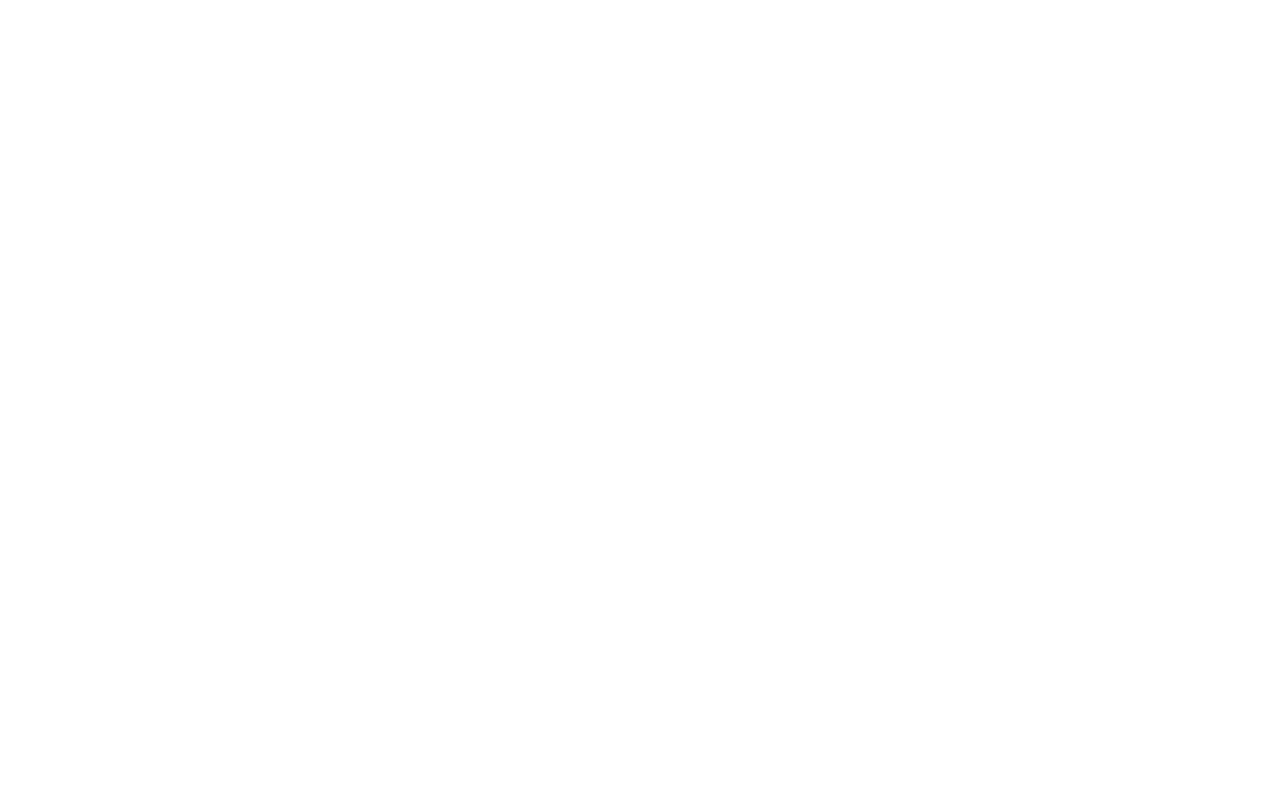
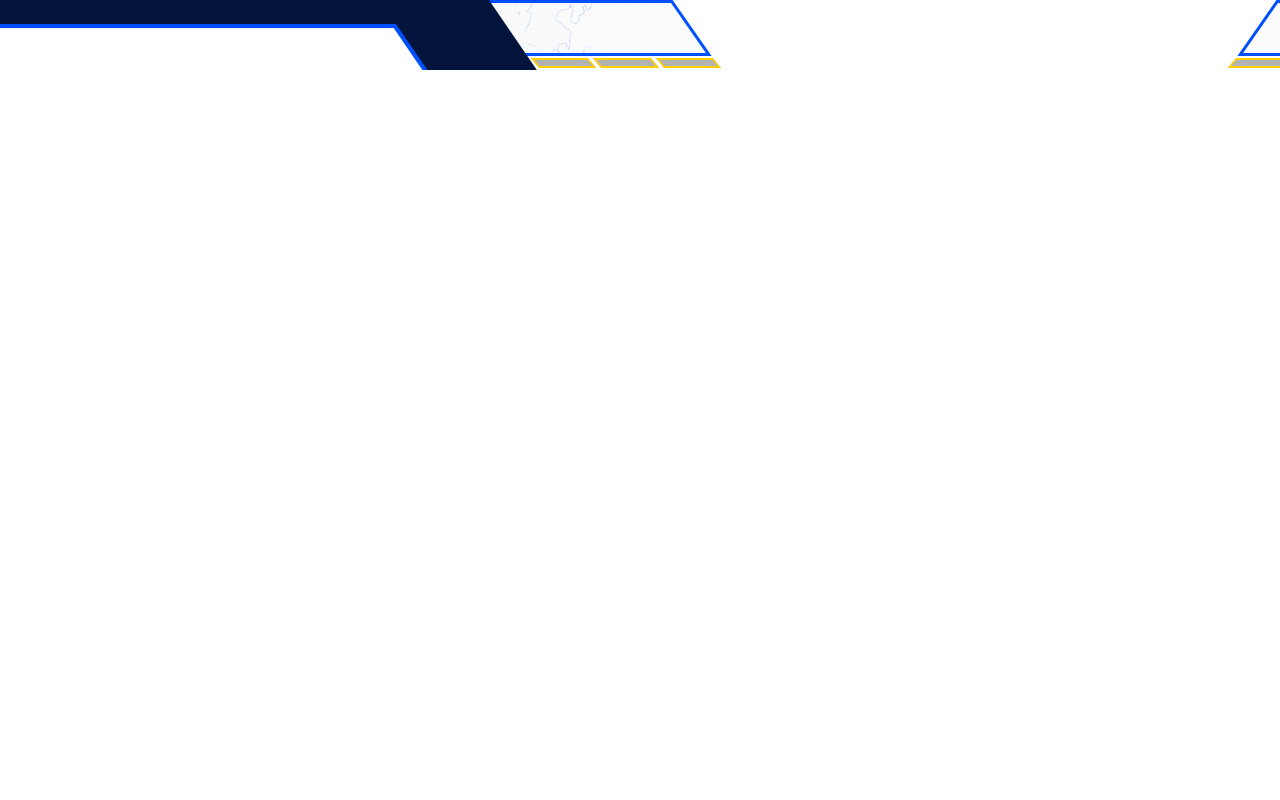
Before and after one commit to AcadArena/ROT-Overlay-NCO, a React (Create React App) app: page /ingame/codm in a window 1280 px wide. Shown: the top 800 px of the page. Built offline with nearby package versions, Linux system fonts and the light colour scheme; a web font is replaced by a local one.

Commit message:
feat: add codm ingame scene

```diff
--- a/src/view/ingame/IngameCodm.tsx
+++ b/src/view/ingame/IngameCodm.tsx
@@ -1,9 +1,8 @@
 import { makeStyles } from "@material-ui/core";
-import React from "react";
+import React, { FC } from "react";
 import { useSelector } from "react-redux";
-import LowerThirds from "../../comps/lowerthirds/LowerThirds";
 import { Participant, ReduxState } from "../../config/types/types";
-import frame from "../../assets/imgs/ingameframe.png";
+import frame from "../../assets/imgs/codm-ingame.png";
 
 const mcs = makeStyles({
   screen: {
@@ -13,106 +12,124 @@
     flexDirection: "column",
     alignItems: "center",
     justifyContent: "space-between",
+    backgroundSize: "stretch",
+    backgroundPosition: "center",
+    backgroundRepeat: "no-repeat",
+    backgroundImage: `url(${frame})`,
+    position: "relative",
+  },
+  top: {
+    width: "100%",
+    display: "flex",
+    justifyContent: "center",
+    transform: "translateX(14px)",
+
+    "& .spacer": {
+      width: 519,
+      height: 69,
     },
 
-  top: {
-    width: 1441,
-    height: 60,
+    "& .one": {
+      "& .details": {
+        padding: "0 0 0 45px",
+      },
+      "& .score": {
+        margin: "3px 0 0 46px",
+        transform: "skew(40deg)  translateX(2px)",
+      },
+    },
+
+    "& .two": {
+      flexDirection: "row-reverse",
+      "& .details": {
+        padding: "0 45px 0 0",
+        textAlign: "right",
+        alignItems: "flex-end",
+      },
+      "& .score": {
+        margin: "3px 46px 0 0",
+        transform: "skew(-40deg) translateX(-2px)",
+      },
+    },
+
+    "& .team": {
       display: "flex",
-    justifyContent: "space-between",
-    "& .left": { transformOrigin: "top left" },
-    "& .rightlt": {
-      transformOrigin: "top center",
-      transform: "scale(0.4761904761904762) translateX(160px)!important",
-    },
-    "& .lt": {
-      transform: "scale(0.4761904761904762)",
-      "& .team": {
-        height: "100%",
-        display: "flex",
-        alignItems: "center",
+      height: 69,
+      width: 288,
 
       "& .logo": {
-          height: "80%",
-          width: 100,
-          margin: "0px 57px 0px 62px",
+        height: 60,
+        width: 60,
+        alignSelf: "center",
         backgroundSize: "contain",
         backgroundPosition: "center",
         backgroundRepeat: "no-repeat",
       },
-        "& .details": {
+      "& .details-wrapper": {
         display: "flex",
         flexDirection: "column",
         flex: 1,
-
+        "& .details": {
+          display: "flex",
+          justifyContent: "center",
+          flexDirection: "column",
+          height: 55,
           "& .school": {
-            color: "#ddd",
-            fontFamily: "industry, sans-serif",
-            textTransform: "uppercase",
-            fontSize: 26,
+            fontFamily: "Druk Wide Bold",
+            lineHeight: 1,
+            fontWeight: "bold",
+            fontSize: 20,
+          },
+          "& .org": {
+            fontFamily: "industry",
             fontWeight: "bold",
             lineHeight: 1,
-            whiteSpace: "nowrap",
-            // letterSpacing: 1,
-          },
-          "& .name": {
-            color: "#ffd200",
-            fontFamily: "Druk Wide Bold, sans-serif",
             textTransform: "uppercase",
-            fontSize: 38,
-            lineHeight: 1,
           },
         },
 
-        "& .right": {
-          "& .school": { textAlign: "right" },
-          "& .name": { textAlign: "right" },
-        },
-
         "& .score": {
-          color: "#f9f9f9",
-          fontFamily: "Druk Wide Bold, sans-serif",
-          textTransform: "uppercase",
-          fontSize: 55,
-          margin: "0px 47px",
+          display: "grid",
+          gridTemplateColumns: "1fr 1fr 1fr",
+          gap: 5,
+          "& .bar": {
+            height: 10,
+            border: "2px solid #ffd000",
+            backgroundColor: "rgba(0,0,0,.3)",
           },
         },
       },
     },
-  bottom: {
-    height: 307,
-    width: 779,
-    backgroundSize: "100% 100%",
-    backgroundRepeat: "no-repeat",
-    backgroundPosition: "center",
-    backgroundImage: `url(${frame})`,
-    display: "flex",
-    flexDirection: "column",
-    alignItems: "center",
-    "& .text": {
-      marginTop: 18,
-      width: 700,
-      // backgroundColor: "rgba(0,0,0,.5)",
-      textAlign: "center",
-      fontFamily: "Druk Wide Bold",
-      textTransform: "uppercase",
-      fontSize: 21,
-      color: "#f8f8f8",
+  },
+
+  stage: {
+    position: "absolute",
+    height: 50,
+    width: 300,
+    bottom: 195,
+    left: 49,
     display: "flex",
     alignItems: "center",
     justifyContent: "center",
-      height: 66.2,
-    },
+    backgroundColor: "rgba(0,0,0,.5)",
+
+    fontFamily: "Anton",
+    color: "#fff",
+    textTransform: "uppercase",
+    fontSize: 35,
   },
 });
 
 const IngameCodm = () => {
   const c = mcs();
-  const { tournament, match, swap_team_positions, live_data } = useSelector(
-    (state: ReduxState) => state.live
-  );
+  const {
+    tournament,
+    match,
+    swap_team_positions: swap,
+    live_data,
+  } = useSelector((state: ReduxState) => state.live);
 
-  const getParticipant = (id: number): Participant | undefined => {
+  const team = (id: number = 0): Participant | undefined => {
     return (
       tournament?.participants.find((p) => p.id === id) ??
       tournament?.participants.find((p) => p.group_player_ids.includes(id))
@@ -128,7 +145,7 @@
     );
   };
 
-  const getFinalScore = (score: string, teamIndex: number) => {
+  const getFinalScore = (score: string = "0-0", teamIndex: 1 | 2) => {
     const scores: string[] = score.split(",");
     let team1: number = 0;
     let team2: number = 0;
@@ -146,9 +163,94 @@
 
   return (
     <div className={c.screen}>
-      <div className={c.top}></div>
+      <div className={c.top}>
+        <div className="team one">
+          <div
+            className="logo"
+            style={{
+              backgroundImage: `url(${getTeamLogo(
+                swap ? match?.player2_id : match?.player1_id
+              )})`,
+            }}
+          ></div>
+          <div className="details-wrapper">
+            <div className="details">
+              <div className="school">
+                {
+                  team(swap ? match?.player2_id : match?.player1_id)
+                    ?.university_acronym
+                }
+              </div>
+              <div className="org">
+                {team(swap ? match?.player2_id : match?.player1_id)?.org_name}
+              </div>
+            </div>
+            <div className="score">
+              <Bar
+                shaded={getFinalScore(match?.scores_csv, swap ? 2 : 1) > 0}
+              />
+              <Bar
+                shaded={getFinalScore(match?.scores_csv, swap ? 2 : 1) > 1}
+              />
+              <Bar
+                shaded={getFinalScore(match?.scores_csv, swap ? 2 : 1) > 2}
+              />
+            </div>
+          </div>
+        </div>
+        <div className="spacer"></div>
+        <div className="team two">
+          <div
+            className="logo"
+            style={{
+              backgroundImage: `url(${getTeamLogo(
+                swap ? match?.player1_id : match?.player2_id
+              )})`,
+            }}
+          ></div>
+          <div className="details-wrapper">
+            <div className="details">
+              <div className="school">
+                {
+                  team(swap ? match?.player1_id : match?.player2_id)
+                    ?.university_acronym
+                }
+              </div>
+              <div className="org">
+                {team(swap ? match?.player1_id : match?.player2_id)?.org_name}
+              </div>
+            </div>
+            <div className="score">
+              <Bar
+                shaded={getFinalScore(match?.scores_csv, swap ? 1 : 2) > 2}
+              />
+              <Bar
+                shaded={getFinalScore(match?.scores_csv, swap ? 1 : 2) > 1}
+              />
+              <Bar
+                shaded={getFinalScore(match?.scores_csv, swap ? 1 : 2) > 0}
+              />
+            </div>
+          </div>
+        </div>
+      </div>
+
+      {/**
+       * This section is for the lower left info
+       */}
+
+      <div className={c.stage}>{live_data?.stage}</div>
     </div>
   );
 };
 
 export default IngameCodm;
+
+const Bar: FC<{ shaded?: boolean }> = ({ shaded }) => {
+  return (
+    <div
+      className="bar"
+      style={{ backgroundColor: shaded ? "#ffd000" : "rgba(0,0,0,.3)" }}
+    />
+  );
+};
```
Also changed, not shown: src/assets/imgs/codm-ingame.png (added). Lines whose indentation alone changed are shown as unchanged.
